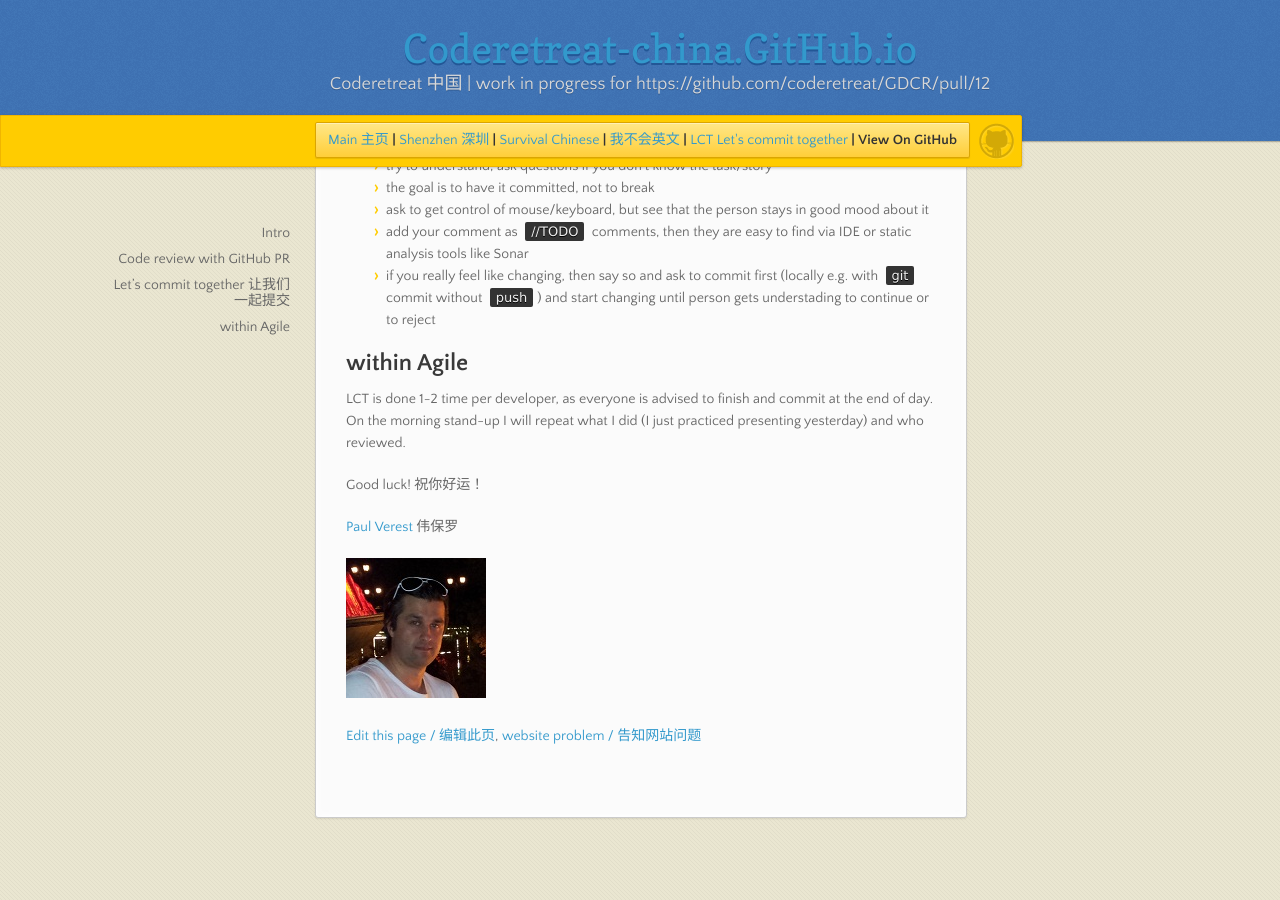
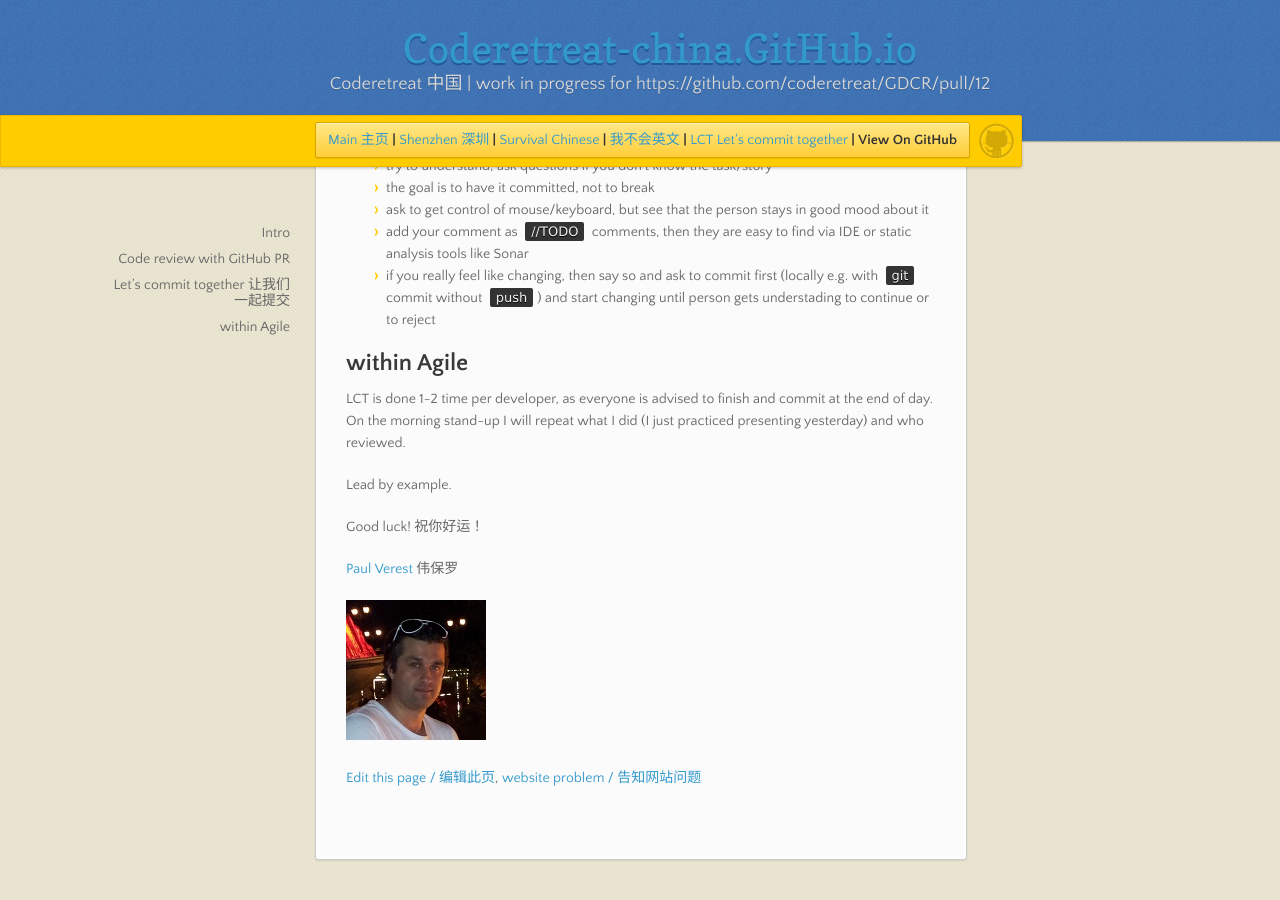
Before and after one commit to coderetreat-china/coderetreat-china.github.io, a Jekyll site: the page built from lets-commit-together-LCT-vs-code-review.md, in a window 1280 px wide and 900 px high, scrolled down 1200 px. Built offline with Jekyll 4.4.1, drawn with Linux system fonts in a browser that asks for light colours; comment, search, counter and statistics services are not loaded; before the commit the page ends 2058 px from its top, so only the background shows below that.

Commit message:
Lead by example.

```diff
--- a/lets-commit-together-LCT-vs-code-review.md
+++ b/lets-commit-together-LCT-vs-code-review.md
@@ -52,6 +52,8 @@ If there are big problem we don't commit, but it never happens because we ask qu
 LCT is done 1-2 time per developer, as everyone is advised to finish and commit at the end of day.
 On the morning stand-up I will repeat what I did (I just practiced presenting yesterday) and who reviewed.
 
+Lead by example.
+
 Good luck! 祝你好运！
 
 <a href="https://cn.linkedin.com/pub/paul-verest/10/645/105">Paul Verest</a> 伟保罗
```
